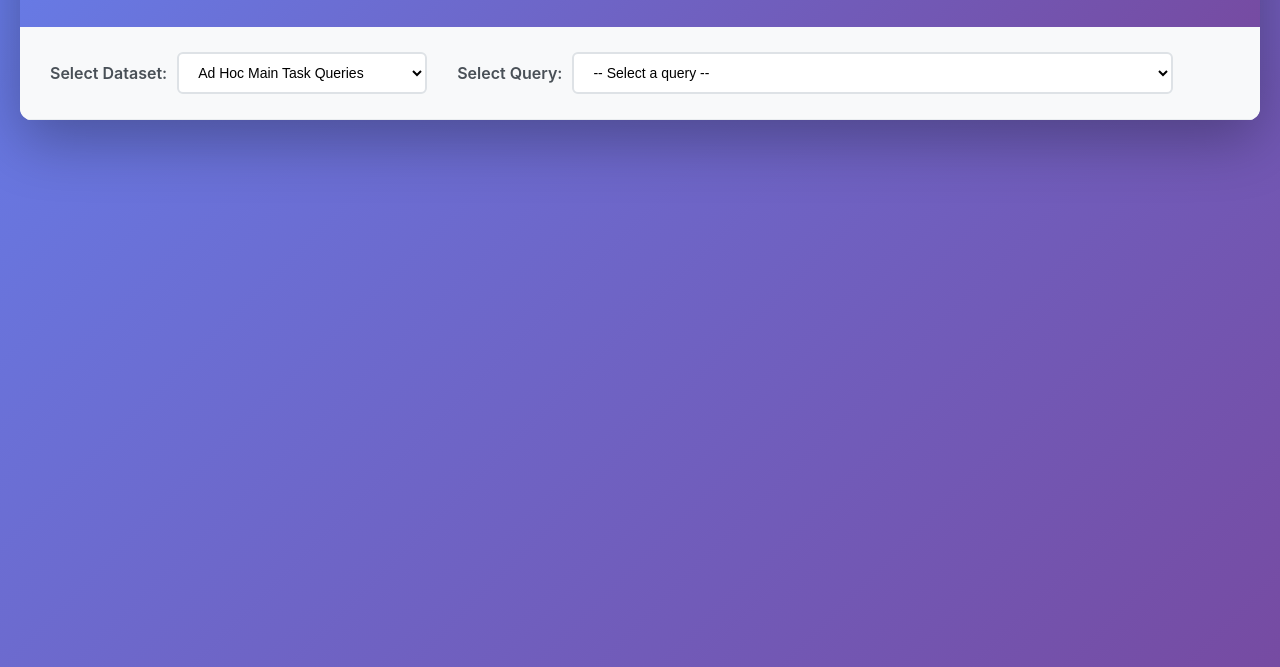
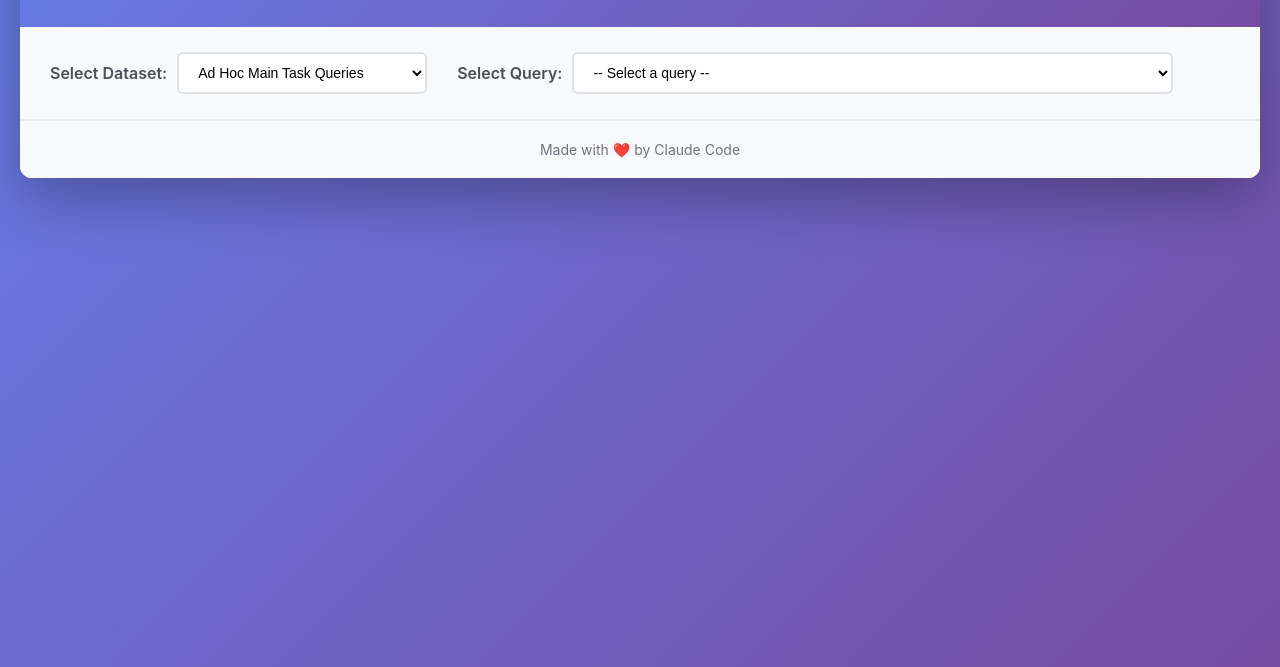
Before and after one commit to TheElk205/diveXploreGroundTruthChecker, a plain HTML site: page index.html in a window 1280 px wide. Shown: the part 133-800 px from the top of the page. Drawn offline with Linux system fonts and the light colour scheme.

Commit message:
chore: added claude code footer

```diff
--- a/index.html
+++ b/index.html
@@ -83,6 +83,10 @@
                 </tbody>
             </table>
         </div>
+
+        <footer class="footer">
+            <p>Made with ❤️ by Claude Code</p>
+        </footer>
     </div>
 
     <script src="script.js"></script>
--- a/styles.css
+++ b/styles.css
@@ -259,6 +259,20 @@ tbody tr:hover {
     background: #5568d3;
 }
 
+/* Footer */
+.footer {
+    padding: 20px 30px;
+    text-align: center;
+    background: #f8f9fa;
+    border-top: 1px solid #e9ecef;
+    color: #6c757d;
+    font-size: 14px;
+}
+
+.footer p {
+    margin: 0;
+}
+
 /* Responsive design */
 @media (max-width: 768px) {
     body {
```
